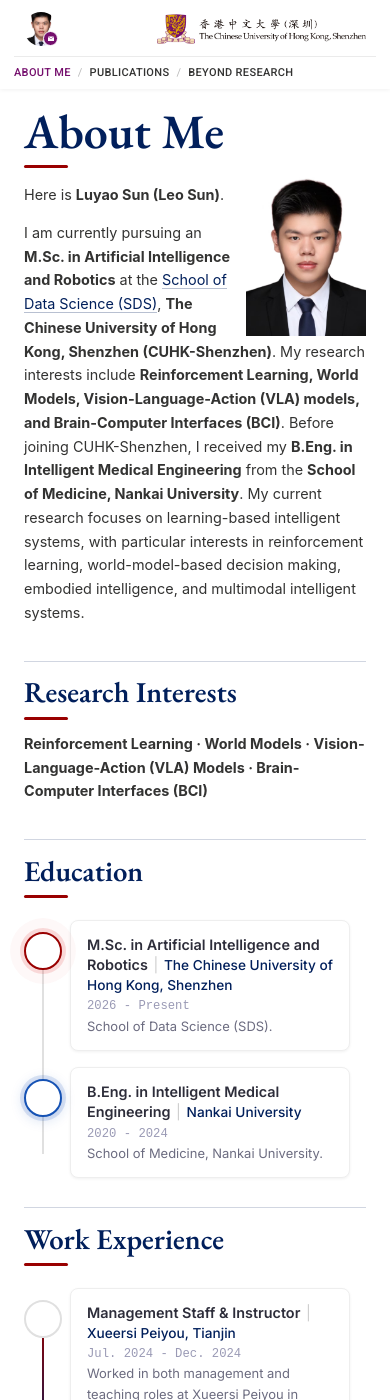
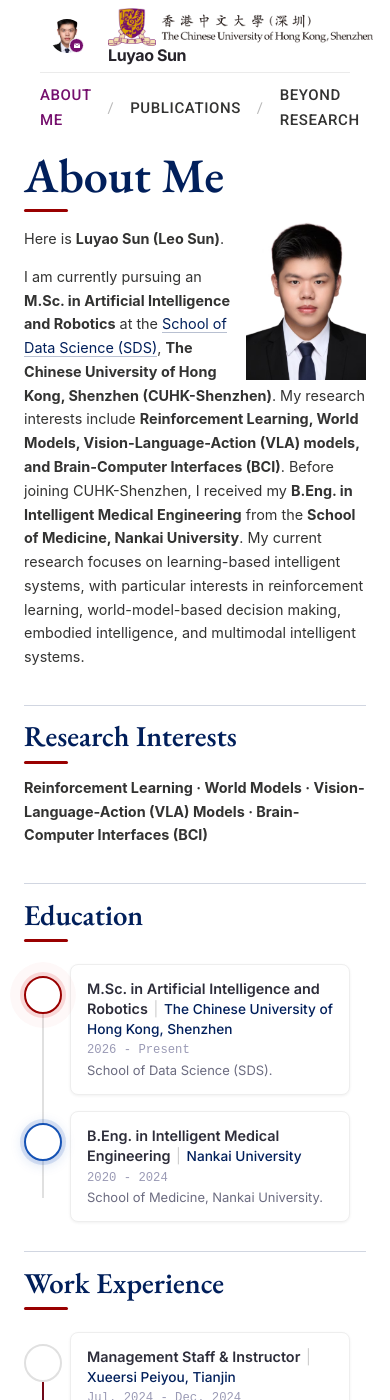
Before and after one commit to Luyao-Leo-Sun/Luyao-Leo-Sun.github.io, a Jekyll site: the page built from index.md, in a window 390 px wide and 1400 px high. Built offline with Jekyll 4.4.1, drawn with Linux system fonts in a browser that asks for light colours; nearby versions of some CDN libraries; a style sheet for code colours, icons or effects is not loaded.

Commit message:
Update header styles and structure
Refactor header styles and structure for improved clarity and responsiveness.

```diff
--- a/_layouts/page.html
+++ b/_layouts/page.html
@@ -117,38 +117,78 @@
     gap: 16px;
   }
 
-  .header-logo {
+  .header-brand {
     display: inline-flex;
     align-items: center;
+    gap: 13px;
     flex-shrink: 0;
+
+    color: #26232a;
+    text-decoration: none;
     border: 0;
-    text-decoration: none;
-  }
-  .logo {
-    width: auto;
-    height: 50px;
-    flex-shrink: 0;
-    display: block;
+
+    transition: opacity 0.2s ease;
   }
 
-  .header-logo {
-    display: inline-flex;
-    align-items: center;
-    flex-shrink: 0;
-    border: 0;
-    text-decoration: none;
-
-    padding: 6px 10px;
-    border-radius: 10px;
-
-    transition:
-      background-color 0.25s ease,
-      box-shadow 0.25s ease;
+  .header-brand:hover {
+    opacity: 0.82;
   }
 
-  [data-theme="dark"] .header-logo {
-    background: rgba(255, 255, 255, 0.94);
-    box-shadow: 0 2px 10px rgba(0, 0, 0, 0.12);
+  .header-brand__crest {
+    width: auto;
+    height: 58px;
+    display: block;
+    flex-shrink: 0;
+  }
+
+  .header-brand__text {
+    display: flex;
+    flex-direction: column;
+    justify-content: center;
+    line-height: 1.15;
+  }
+
+  .header-brand__name {
+    font-family: "Inter", -apple-system, BlinkMacSystemFont, "Segoe UI", sans-serif;
+    font-size: 22px;
+    font-weight: 650;
+    letter-spacing: -0.025em;
+    color: #26232a;
+  }
+
+  .header-brand__affiliation {
+    margin-top: 5px;
+
+    font-family: "Inter", -apple-system, BlinkMacSystemFont, "Segoe UI", sans-serif;
+    font-size: 12px;
+    font-weight: 500;
+    letter-spacing: 0.01em;
+
+    color: #747078;
+  }
+
+  [data-theme="dark"] .header-brand__name {
+    color: #f4f2f5;
+  }
+
+  [data-theme="dark"] .header-brand__affiliation {
+    color: rgba(255, 255, 255, 0.58);
+  }
+
+  [data-theme="dark"] .header-nav a {
+    color: rgba(255, 255, 255, 0.78);
+  }
+
+  [data-theme="dark"] .header-nav a:not(:last-child)::after {
+    color: rgba(255, 255, 255, 0.22);
+  }
+
+  [data-theme="dark"] .header-social__link {
+    color: rgba(255, 255, 255, 0.68);
+  }
+
+  [data-theme="dark"] .header-bottom {
+    border-top-color: rgba(255, 255, 255, 0.10);
   }
 
   .header-actions {
@@ -196,6 +236,12 @@
   .header-nav a:hover,
   .header-nav a.is-current {
     color: #750F6D;
+  }
+
+  [data-theme="dark"] .header-nav a:hover,
+  [data-theme="dark"] .header-nav a.is-current,
+  [data-theme="dark"] .header-social__link:hover {
+    color: #d58bcf;
   }
 
   /* Header social links (GitHub · Scholar · LinkedIn · Email) */
@@ -246,68 +292,31 @@
 
   /* 移动端适配 */
   @media (max-width: 768px) {
-    .header-sticky-wrapper {
-      position: fixed;
-      top: 0;
-      left: 0;
-      right: 0;
-      z-index: 1000;
-      box-shadow: 0 1px 4px rgba(0,0,0,0.06);
+    .header-brand__crest {
+      height: 46px;
     }
-    .header-spacer {
-      height: 108px;
+
+    .header-brand__name {
+      font-size: 18px;
     }
-    .header-container {
-      padding: 8px 16px 0;
-    }
-    .logo {
-      height: 38px;
-    }
-    .header-bottom {
-      gap: 14px;
-      margin-top: 6px;
-      padding: 8px 0;
-    }
-    .header-social {
-      display: none;
-    }
-    .header-avatar {
-      display: none;
-    }
-    .header-nav a {
-      font-size: 12px;
-      letter-spacing: 0.04em;
-    }
-    .header-nav a:not(:last-child)::after {
-      margin: 0 10px;
+
+    .header-brand__affiliation {
+      font-size: 10px;
     }
   }
 
   /* 超小屏幕适配 */
   @media (max-width: 480px) {
-    .header-spacer {
-      height: 100px;
+    .header-brand__crest {
+      height: 38px;
     }
-    .header-container {
-      padding: 8px 14px 0;
+
+    .header-brand__name {
+      font-size: 16px;
     }
-    .logo {
-      height: 30px;
-    }
-    .header-bottom {
-      gap: 12px;
-      padding: 7px 0;
-    }
-    .header-nav a {
-      font-size: 11px;
-      letter-spacing: 0.03em;
-    }
-    .header-nav a:not(:last-child)::after {
-      margin: 0 7px;
-    }
-    /* 减小导航栏和内容之间的间距 */
-    #main {
-      margin-top: 0.5em !important;
+
+    .header-brand__affiliation {
+      display: none;
     }
   }
 
@@ -373,7 +382,7 @@
 
     .mobile-avatar-btn.active {
       border-color: #750F6D;
-      box-shadow: 0 0 0 2px rgba(1, 31, 91, 0.22);
+      box-shadow: 0 0 0 2px rgba(117, 15, 109, 0.22);
     }
 
     .mobile-avatar-img {
@@ -566,8 +575,14 @@
 
         <a class="header-logo" href="{{ site.url }}" aria-label="{{ site.owner.name }}">
           <img src="/images/cuhksz-long-logo.png"
-           class="logo"
+           class="header-brand__crest"
            alt="The Chinese University of Hong Kong, Shenzhen">
+          <span class="header-brand__text">
+            <span class="header-brand__name">Luyao Sun</span>
+            <span class="header-brand__affiliation">
+              CUHK-Shenzhen · School of Data Science
+            </span>
+          </span>
         </a>
 
         <div class="header-actions">
```
